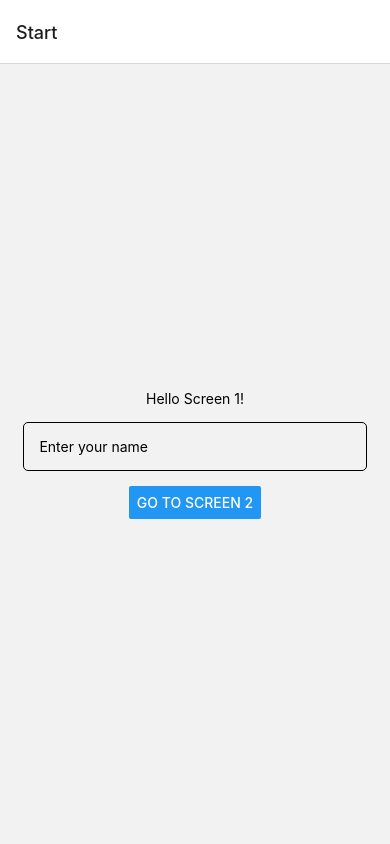
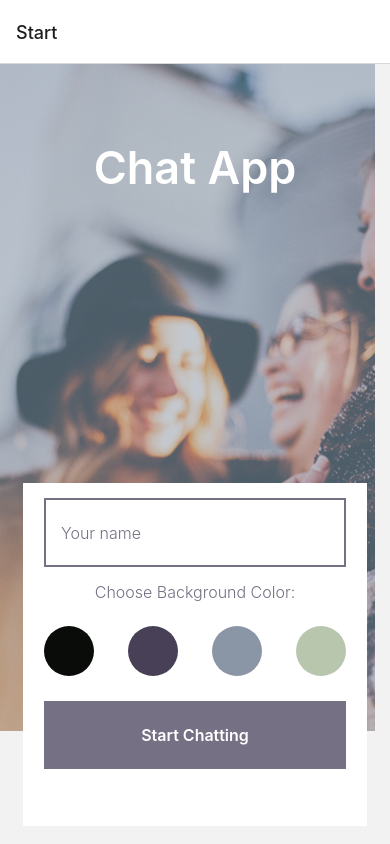
Before and after one commit to rochagbriel/chat-app, a React Native app: screen /Start in a window 390 px wide. Built offline with nearby package versions, Linux system fonts and the light colour scheme.

Commit message:
Created Views
- Start View
- Chat View
- Style Adjustments

```diff
--- a/components/Chat.js
+++ b/components/Chat.js
@@ -2,17 +2,22 @@ import { useEffect } from 'react';
 import { StyleSheet, Text, View } from 'react-native';
 
 const Chat = ({ route, navigation }) => {
-  const { name } = route.params;
+  const { name, color } = route.params;
 
   useEffect(() => {
     navigation.setOptions({
       title: name,
+        headerStyle: {
+            backgroundColor: color,
+        },
+        headerTitleStyle: {
+            color: color === '' ? '#000' : '#fff',
+        },
     });
   }, []);
 
   return (
-    <View style={styles.container}>
-      <Text>Hello Screen 2!</Text>
+    <View style={[styles.container, { backgroundColor: color } ]}>
     </View>
   );
 };
--- a/components/Start.js
+++ b/components/Start.js
@@ -1,40 +1,167 @@
+// Purpose: to render the start screen of the chat app
+
 import { useState } from 'react';
-import { StyleSheet, View, Text, Button, TextInput } from 'react-native';
+import {
+  StyleSheet,
+  View,
+  Text,
+  TouchableOpacity,
+  TextInput,
+  ImageBackground,
+} from 'react-native';
 
 const Start = ({ navigation }) => {
+  // navigation prop is passed in from App.js
   const [name, setName] = useState('');
+  const [color, setColor] = useState('');
 
   return (
+    <ImageBackground
+      source={require('../assets/background.png')}
+      resizeMode='cover'
+      style={styles.background}
+    >
       <View style={styles.container}>
-      <Text>Hello Screen 1!</Text>
+        <Text style={styles.title}>Chat App</Text>
+        <View style={styles.chatConfig}>
           <TextInput
             style={styles.textInput}
             onChangeText={setName}
             value={name}
-        placeholder='Enter your name'
+            placeholder='Your name'
           />
-      <Button
-        title='Go to Screen 2'
-        onPress={() => navigation.navigate('Screen2', { name: name })}
+          <Text style={styles.backgroundText}>Choose Background Color:</Text>
+          <View style={styles.colorButtonDisplay}>
+            <TouchableOpacity
+              onPress={() => setColor('#090C08')}
+              style={[
+                color === '#090C08'
+                  ? styles.colorButtonSelected
+                  : color === '#090C08'
+                  ? styles.colorButtonSelected
+                  : styles.colorButton,
+                { backgroundColor: '#090C08' },
+              ]}
+            />
+            <TouchableOpacity
+              onPress={() => setColor('#474056')}
+              style={[
+                color === '#474056'
+                  ? styles.colorButtonSelected
+                  : styles.colorButton,
+                { backgroundColor: '#474056' },
+              ]}
+            />
+            <TouchableOpacity
+              onPress={() => setColor('#8A95A5')}
+              style={[
+                color === '#8A95A5'
+                  ? styles.colorButtonSelected
+                  : styles.colorButton,
+                { backgroundColor: '#8A95A5' },
+              ]}
+            />
+            <TouchableOpacity
+              onPress={() => setColor('#B9C6AE')}
+              style={[
+                color === '#B9C6AE'
+                  ? styles.colorButtonSelected
+                  : styles.colorButton,
+                { backgroundColor: '#B9C6AE' },
+              ]}
             />
           </View>
+          <TouchableOpacity
+            style={styles.startButton}
+            title='Start Chatting'
+            onPress={() =>
+              navigation.navigate('Chat', { name: name, color: color })
+            }
+          >
+            <Text style={styles.startText}>Start Chatting</Text>
+          </TouchableOpacity>
+        </View>
+      </View>
+    </ImageBackground>
   );
 };
 
 const styles = StyleSheet.create({
+  // styles for the Start component
   container: {
     flex: 1,
     justifyContent: 'center',
     alignItems: 'center',
   },
+  chatConfig: {
+    width: '88%',
+    height: '44%',
+    justifyContent: 'flex-start',
+    alignItems: 'center',
+    backgroundColor: 'white',
+  },
   textInput: {
     width: '88%',
+    height: '20%',
     padding: 15,
-    borderWidth: 1,
+    borderWidth: 2,
+    borderColor: '#757083',
     marginTop: 15,
     marginBottom: 15,
-    borderRadius: 5,
+    fontSize: 16,
+    fontWeight: '300',
+    color: '#757083',
+    opacity: 50,
+  },
+  background: {
+    flex: 1,
+  },
+  backgroundText: {
+    fontSize: 16,
+    fontWeight: '300',
+    color: '#757083',
+    opacity: 100,
+  },
+  title: {
+    marginTop: '15%',
+    fontSize: 45,
+    fontWeight: '600',
+    color: '#FFFFFF',
+    height: '44%',
+  },
+  colorButton: {
+    width: 50,
+    height: 50,
+    borderRadius: 25,
+  },
+  colorButtonSelected: {
+    width: 50,
+    height: 50,
+    borderRadius: 25,
+    borderWidth: 3,
+    borderColor: '#757083',
+  },
+  colorButtonDisplay: {
+    flexDirection: 'row',
+    justifyContent: 'space-between',
+    alignItems: 'center',
+    marginTop: 15,
+    width: '88%',
+    height: '20%',
+  },
+  startButton: {
+    marginTop: 15,
+    width: '88%',
+    height: '20%',
+    backgroundColor: '#757083',
+    justifyContent: 'center',
+    alignItems: 'center',
+  },
+  startText: {
+    fontSize: 16,
+    fontWeight: '600',
+    color: '#FFFFFF',
   },
 });
 
-export default Start;
+export default Start; // export the Start component
```
Also changed, not shown: assets/background.png (renamed from assets/Background Image.png). Lines whose indentation alone changed are shown as unchanged.
